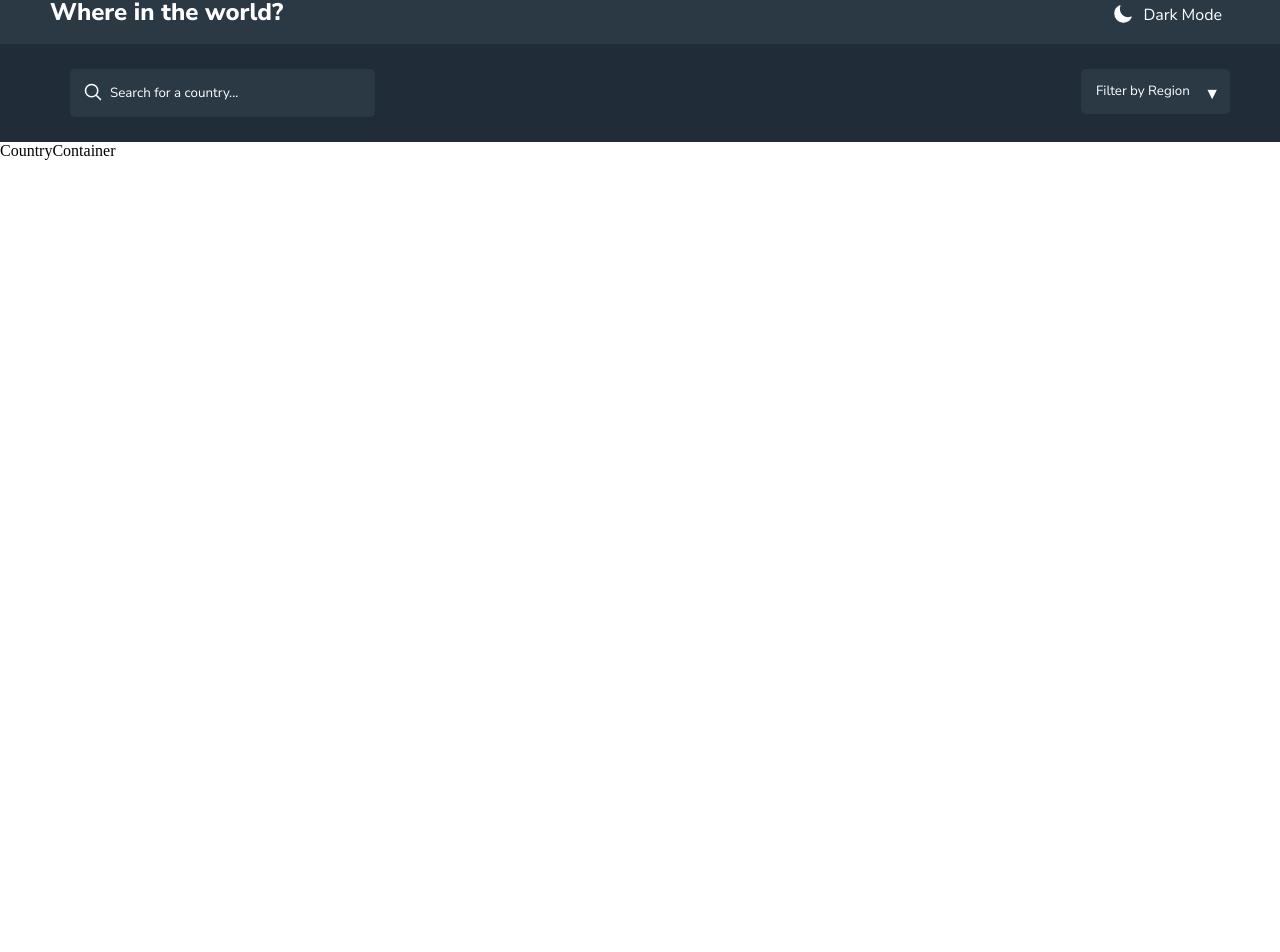
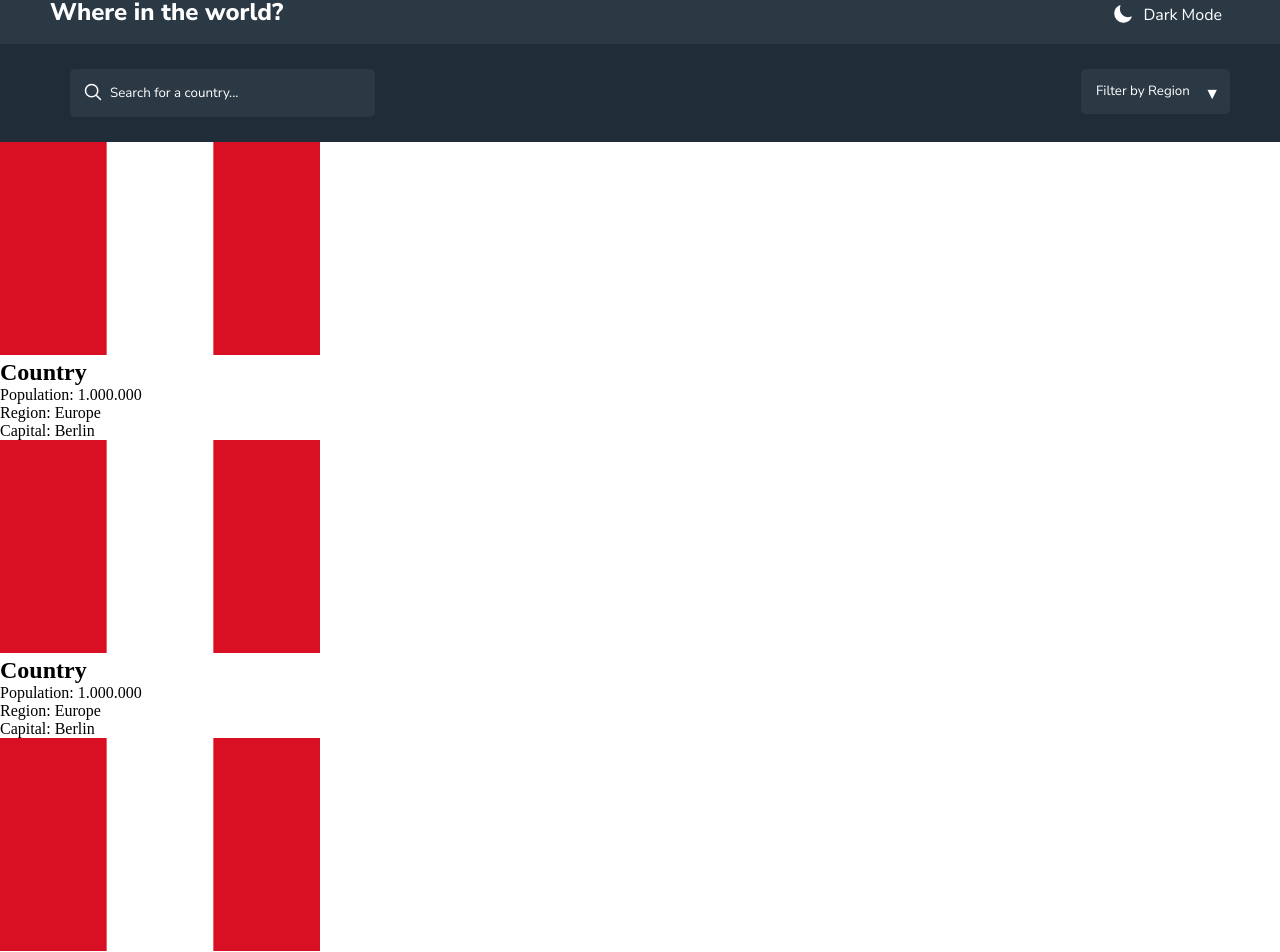
Before and after one commit to yoga1234/countries-api, a React (Create React App) app: page / in a window 1280 px wide. Shown: the part 14-966 px from the top of the page. Before the commit the page ends 800 px from the top, so only its background shows below. Built offline with nearby package versions, Linux system fonts and the light colour scheme.

Commit message:
fix minor

```diff
--- a/src/assets/index.js
+++ b/src/assets/index.js
@@ -2,5 +2,12 @@ import moonOutline from "./moon-outline.svg";
 import moonOutlineWhite from "./moon-outline-white.svg";
 import searchOutline from "./search-outline.svg";
 import searchOutlineWhite from "./search-outline-white.svg";
+import imageDummy from "./pe.png";
 
-export { moonOutline, moonOutlineWhite, searchOutline, searchOutlineWhite };
+export {
+  moonOutline,
+  moonOutlineWhite,
+  searchOutline,
+  searchOutlineWhite,
+  imageDummy,
+};
--- a/src/components/countries/country/Country.js
+++ b/src/components/countries/country/Country.js
@@ -1,11 +1,14 @@
 import React from "react";
 
 import "./Country.css";
+import { imageDummy } from "../../../assets";
 
 const Country = () => {
   return (
     <div className="country-container">
-      <div className="top-side">{/* <img src="" alt="" /> */}</div>
+      <div className="top-side">
+        <img src={imageDummy} alt="" />
+      </div>
       <div className="bottom-side">
         <h2>Country</h2>
         <p>
--- a/src/components/countries/countryContainer/CountryContainer.js
+++ b/src/components/countries/countryContainer/CountryContainer.js
@@ -1,9 +1,17 @@
 import React from "react";
+import Country from "../country/Country";
 
 import "./CountryContainer.css";
 
 const CountryContainer = () => {
-  return <div>CountryContainer</div>;
+  return (
+    <div>
+      <Country />
+      <Country />
+      <Country />
+      <Country />
+    </div>
+  );
 };
 
 export default CountryContainer;
```
